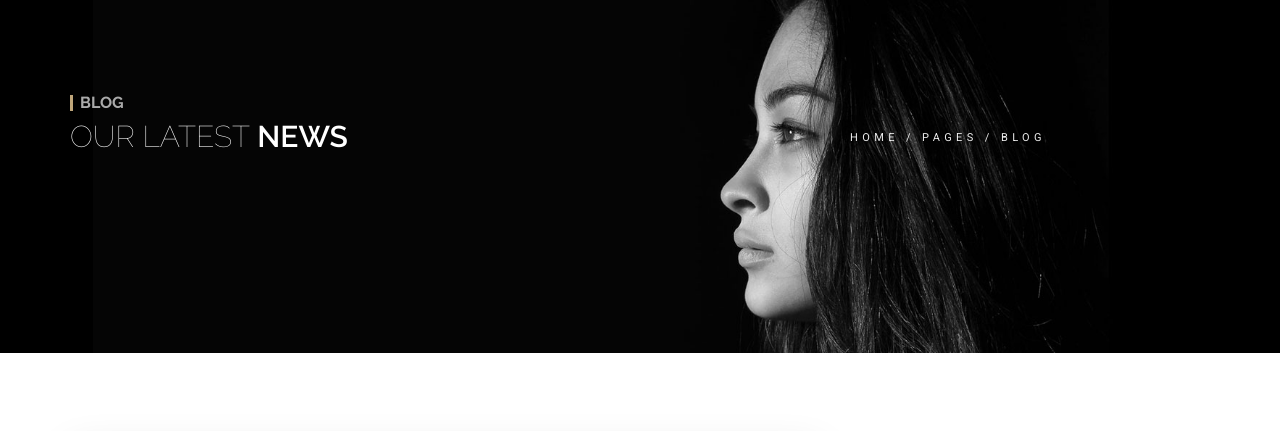
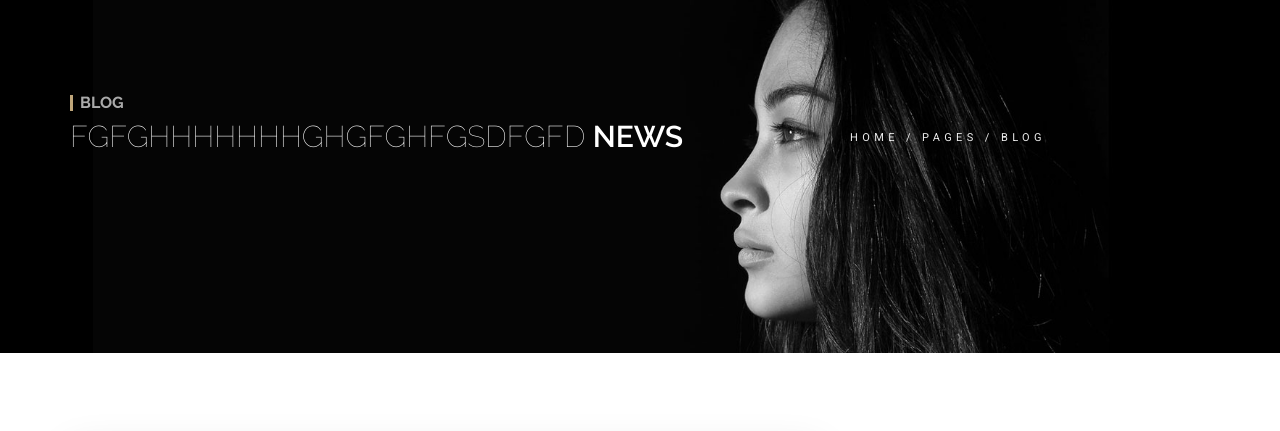
Before and after one commit to Md-shefat-masum/template, a plain HTML site: page single-post.html in a window 1280 px wide. Shown: the part 105-536 px from the top of the page. Drawn offline with Linux system fonts and the light colour scheme.

Commit message:
Update single-post.html

```diff
--- a/single-post.html
+++ b/single-post.html
@@ -109,7 +109,7 @@
                     <div class="col-md-8">
                         <div class="section_title">
                             <div class="section_subtitle">BLOG</div>
-                            <h2 class="section_main_title">our latest<strong> news</strong></h2>
+                            <h2 class="section_main_title">fgfghhhhhhhghgfghfgsdfgfd<strong> news</strong></h2>
                         </div>
                     </div>
 
```
